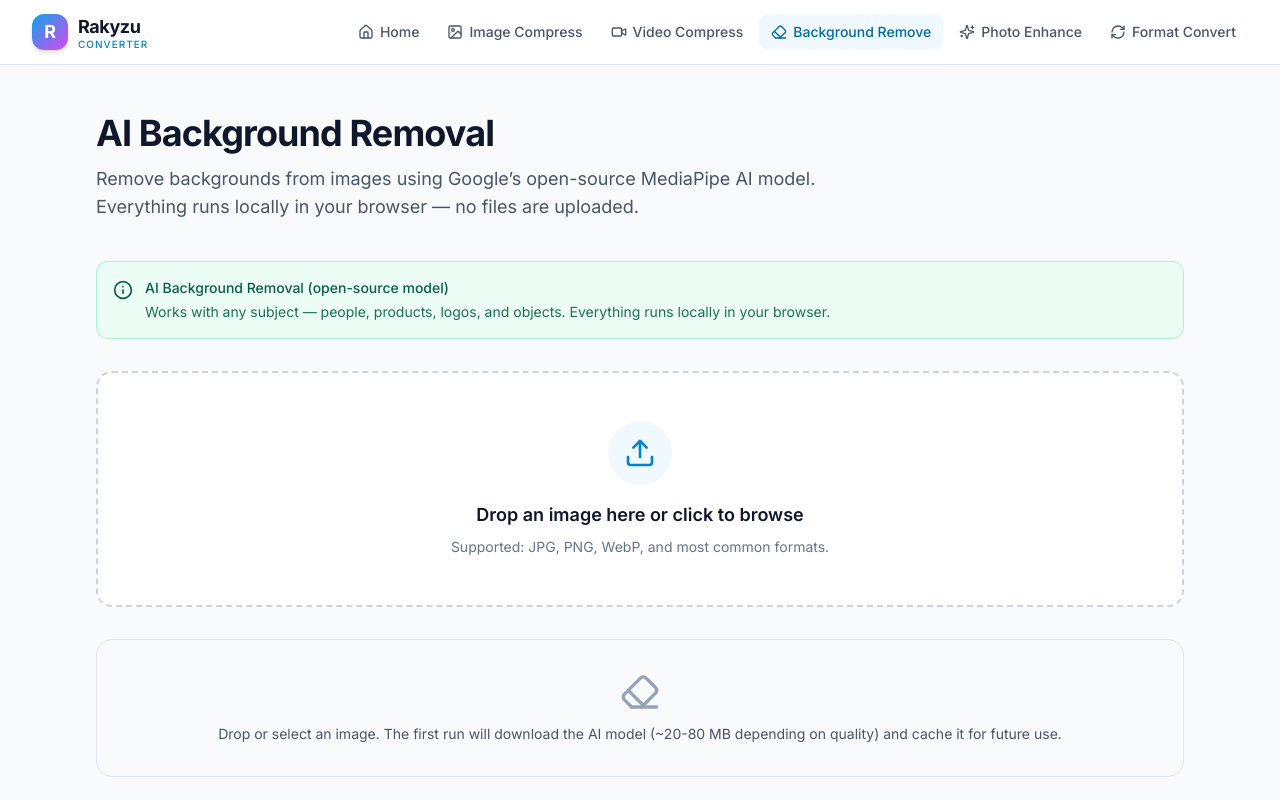
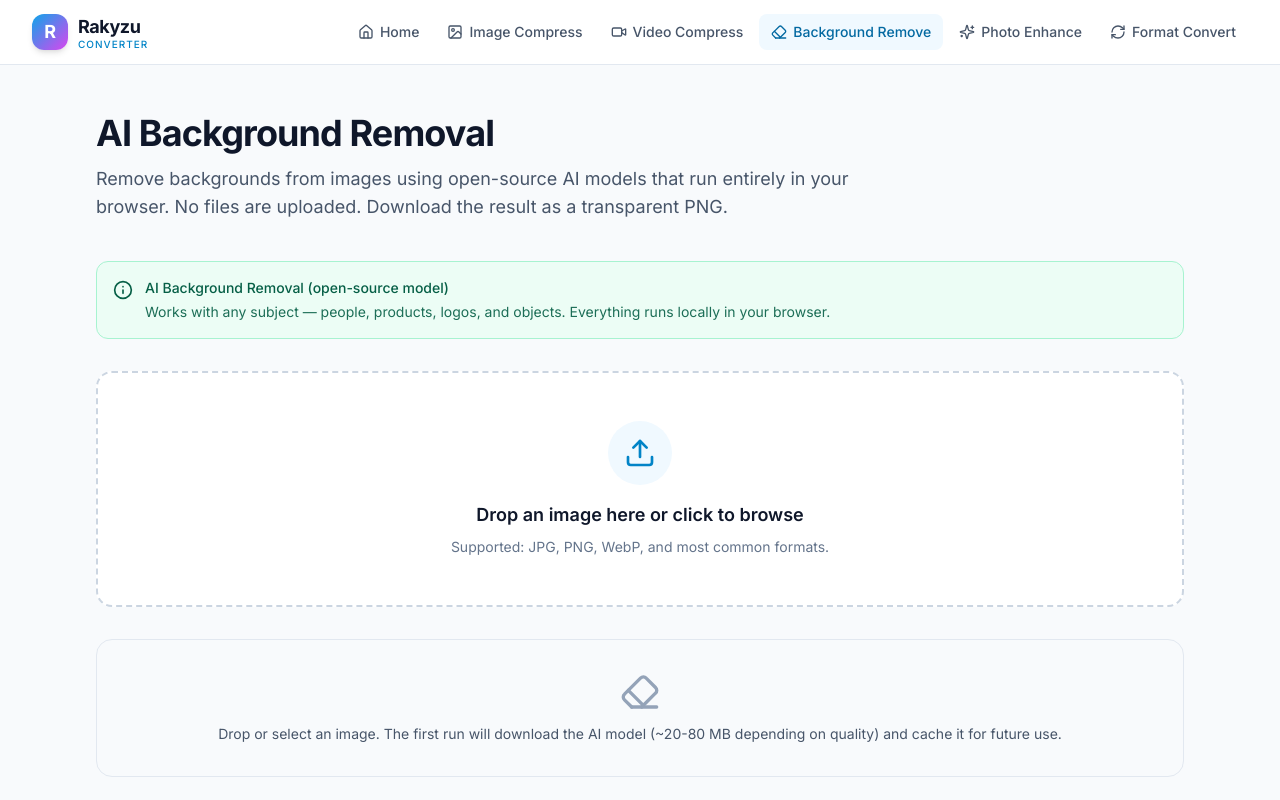
Before and after one commit to rakyzudev-cloud/RAKYZU, a Next.js app: page /background-remove in a window 1280 px wide. Shown: the top 800 px of the page. Built offline with nearby package versions, Linux system fonts and the light colour scheme.

Commit message:
Update page.tsx

```diff
--- a/app/background-remove/page.tsx
+++ b/app/background-remove/page.tsx
@@ -3,13 +3,13 @@
 
 const BackgroundRemover = dynamic(
   () => import("@/components/BackgroundRemover").then((m) => m.BackgroundRemover),
-  { ssr: false, loading: () => <p className="text-center py-20">Loading AI tool…</p> }
+  { ssr: false }
 );
 
 export const metadata: Metadata = {
   title: "AI Background Removal",
   description:
-    "Remove image backgrounds with open-source AI (MediaPipe). Processing runs entirely in your browser for complete privacy.",
+    "Remove image backgrounds with high-quality open-source AI. Processing runs entirely in your browser for complete privacy.",
 };
 
 export default function BackgroundRemovePage() {
@@ -21,9 +21,9 @@
             AI Background Removal
           </h1>
           <p className="mt-3 text-lg text-slate-600 dark:text-slate-400">
-            Remove backgrounds from images using Google’s open-source MediaPipe
-            AI model. Everything runs locally in your browser — no files are
-            uploaded.
+            Remove backgrounds from images using open-source AI models that run
+            entirely in your browser. No files are uploaded. Download the result
+            as a transparent PNG.
           </p>
         </div>
 
```
